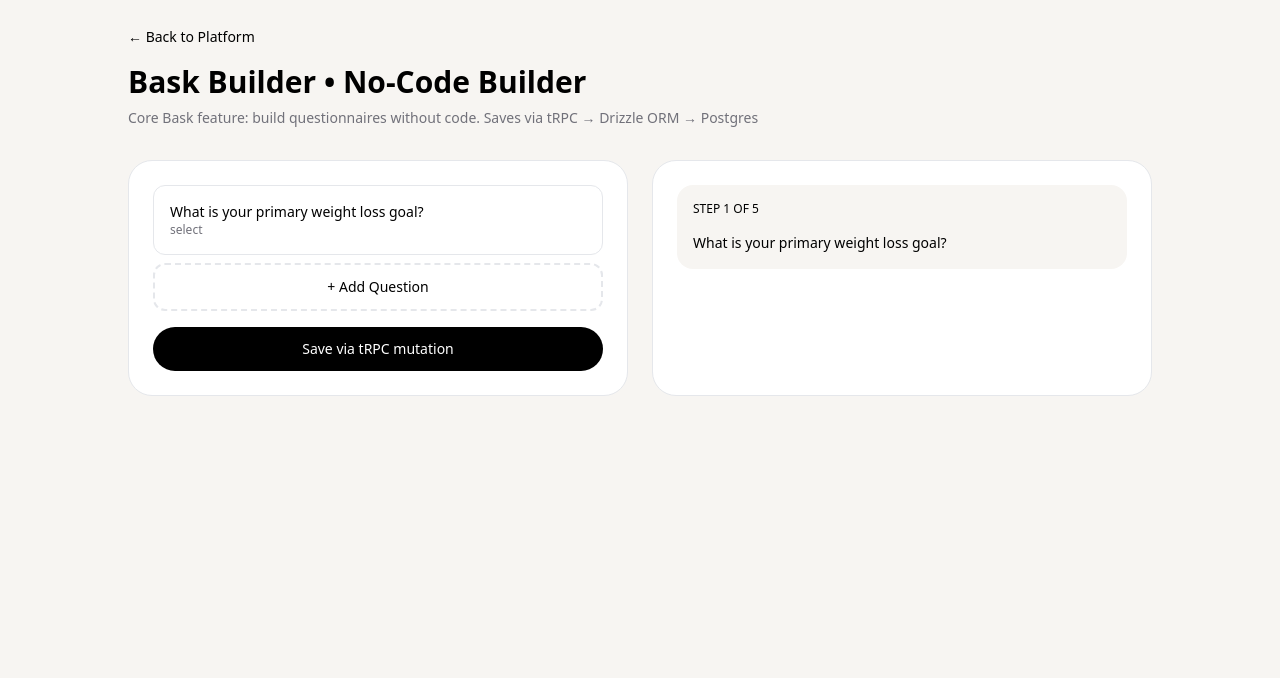
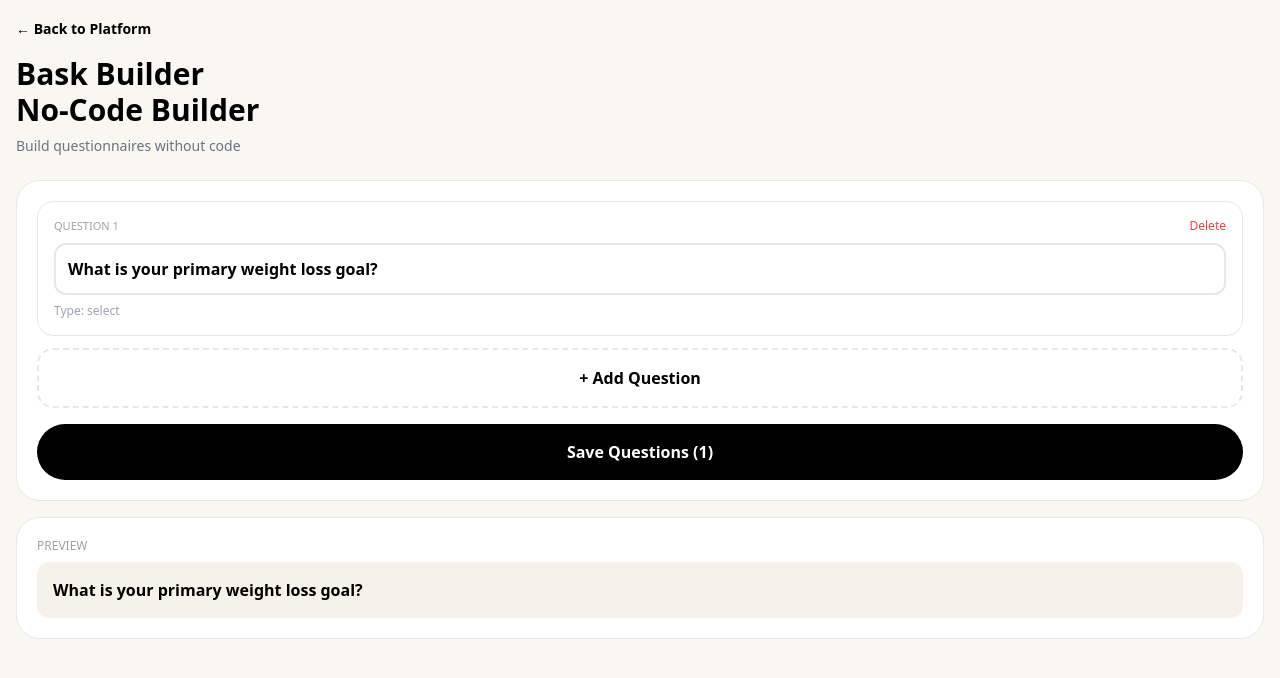
Before and after one commit to Nsikak-hubstori/Baskhealth-clone, a Next.js app: page /builder in a window 1280 px wide. Shown: the top 678 px of the page. Built offline with nearby package versions, Linux system fonts and the light colour scheme.

Commit message:
Update page.tsx

```diff
--- a/app/builder/page.tsx
+++ b/app/builder/page.tsx
@@ -1,7 +1,71 @@
 "use client"
-import { useState } from "react";
-import Link from "next/link";
-export default function Builder(){
- const [qs,setQs]=useState<any[]>([{label:"What is your primary weight loss goal?", type:"select", options:"10-20 lbs,20-50 lbs,50+ lbs"}]);
- return(<div className="min-h-screen bg-[#F7F5F2] p-6"><div className="max-w-5xl mx-auto"><Link href="/" className="text-sm">← Back to Platform</Link><h1 className="text-3xl font-bold mt-4">Bask Builder • No-Code Builder</h1><p className="text-sm text-zinc-500 mt-2">Core Bask feature: build questionnaires without code. Saves via tRPC → Drizzle ORM → Postgres</p><div className="grid md:grid-cols-2 gap-6 mt-8"><div className="bg-white rounded-[24px] p-6 border">{qs.map((q,i)=><div key={i} className="border rounded-xl p-4 mb-2"><div className="font-medium text-sm">{q.label}</div><div className="text-xs text-zinc-500">{q.type}</div></div>)}<button onClick={()=>setQs([...qs,{label:"New question", type:"text"}])} className="w-full border-2 border-dashed rounded-xl p-3 text-sm">+ Add Question</button><button className="w-full bg-black text-white rounded-full p-3 mt-4 text-sm">Save via tRPC mutation</button></div><div className="bg-white rounded-[24px] p-6 border"><div className="bg-[#F7F5F2] p-4 rounded-2xl"><div className="text-xs">STEP 1 OF 5</div><div className="mt-4 text-sm font-medium">{qs[0]?.label}</div></div></div></div></div></div>);
-                                                                                                                                                                                                                                                                                                                                                                                                                                                                                        }
+import { useState } from "react"
+import Link from "next/link"
+
+export default function BaskBuilder(){
+  const [questions,setQuestions]=useState([
+    {id:1, text:"What is your primary weight loss goal?", type:"select"}
+  ])
+
+  const addQuestion = ()=>{
+    setQuestions([...questions, {id:Date.now(), text:"", type:"text"}])
+  }
+
+  const updateText = (id:number, newText:string)=>{
+    setQuestions(questions.map(q=> q.id===id? {...q, text:newText} : q))
+  }
+
+  const deleteQ = (id:number)=>{
+    setQuestions(questions.filter(q=>q.id!==id))
+  }
+
+  const save = ()=>{
+    localStorage.setItem("bask_questions", JSON.stringify(questions))
+    alert(`Saved ${questions.length} questions to localStorage!`)
+  }
+
+  return(
+    <div className="min-h-screen bg-[#f9f7f2] p-4">
+      <Link href="/" className="text-sm font-bold">← Back to Platform</Link>
+
+      <h1 className="text-3xl font-black mt-4">Bask Builder<br/>No-Code Builder</h1>
+      <p className="text-gray-500 text-sm mt-2">Build questionnaires without code</p>
+
+      <div className="mt-6 bg-white rounded-[24px] p-5 border">
+        {questions.map((q,i)=>(
+          <div key={q.id} className="border rounded-2xl p-4 mb-3">
+            <div className="flex justify-between">
+              <span className="text-[11px] text-gray-400">QUESTION {i+1}</span>
+              <button onClick={()=>deleteQ(q.id)} className="text-xs text-red-500">Delete</button>
+            </div>
+
+            {/* YOU CAN TYPE HERE NOW */}
+            <input
+              className="w-full mt-2 p-3 border-2 rounded-xl font-bold outline-none focus:border-black"
+              value={q.text}
+              onChange={(e)=>updateText(q.id, e.target.value)}
+              placeholder="Type question here..."
+            />
+
+            <div className="mt-2 text-xs text-gray-400">Type: {q.type}</div>
+          </div>
+        ))}
+
+        <button onClick={addQuestion} className="w-full border-2 border-dashed rounded-2xl py-4 font-bold">
+          + Add Question
+        </button>
+
+        <button onClick={save} className="w-full bg-black text-white rounded-full py-4 mt-4 font-bold">
+          Save Questions ({questions.length})
+        </button>
+      </div>
+
+      <div className="mt-4 bg-white rounded-[24px] p-5 border">
+        <div className="text-xs text-gray-400">PREVIEW</div>
+        <div className="mt-2 bg-[#f5f2eb] p-4 rounded-xl font-bold">
+          {questions[0]?.text || "Type above to see preview..."}
+        </div>
+      </div>
+    </div>
+  )
+                   }
```
